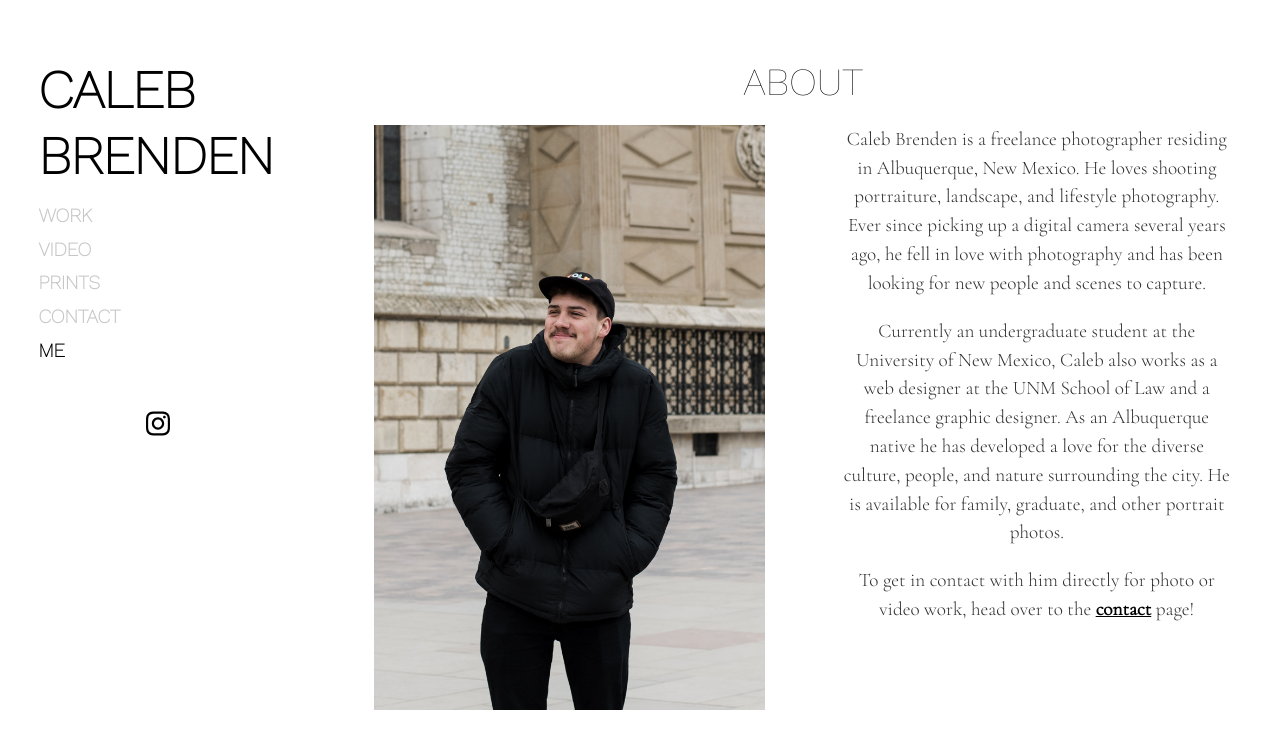
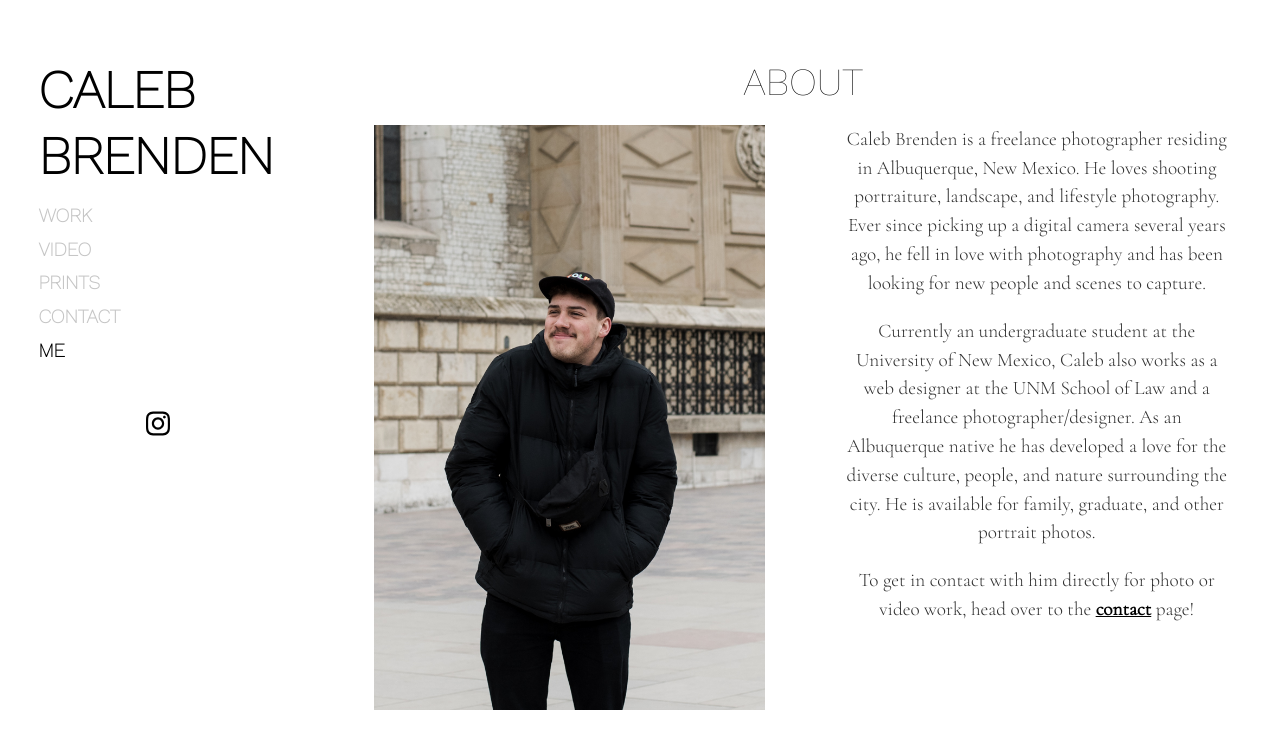
Before and after one commit to calebbrenden/my-site, a Jekyll site: the page built from me.md, in a window 1280 px wide. Shown: the top 749 px of the page. Built offline with Jekyll 4.4.1, drawn with Linux system fonts in a browser that asks for light colours.

Commit message:
edited my bio

```diff
--- a/me.md
+++ b/me.md
@@ -16,7 +16,7 @@ author: Caleb Brenden
 
 <div id="right-div">
 <p>Caleb Brenden is a freelance photographer residing in Albuquerque, New Mexico. He loves shooting portraiture, landscape, and lifestyle photography. Ever since picking up a digital camera several years ago, he fell in love with photography and has been looking for new people and scenes to capture.</p>
-<p>Currently an undergraduate student at the University of New Mexico, Caleb also works as a web designer at the UNM School of Law and a freelance graphic designer. As an Albuquerque native he has developed a love for the diverse culture, people, and nature surrounding the city. He is available for family, graduate, and other portrait photos.</p>
+<p>Currently an undergraduate student at the University of New Mexico, Caleb also works as a web designer at the UNM School of Law and a freelance photographer/designer. As an Albuquerque native he has developed a love for the diverse culture, people, and nature surrounding the city. He is available for family, graduate, and other portrait photos.</p>
 <p>To get in contact with him directly for photo or video work, head over to the <a href="{{site.baseurl}}/contact.html" alt="Contact Page">contact</a> page!</p>
 </div>
 
```
